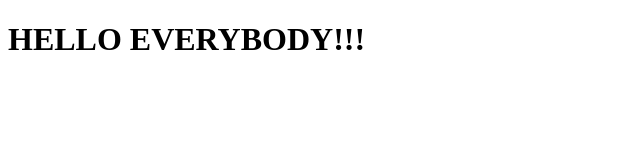
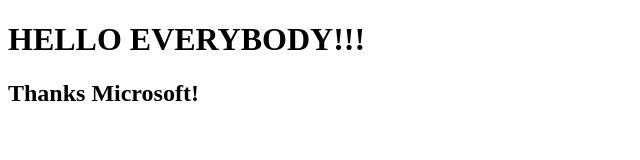
Before and after one commit to missbabelfish/gitFuns, a plain HTML site: page index.html in a window 1280 px wide. Shown: the whole page, without its empty margins (0-640 px from the left). Drawn offline with Linux system fonts and the light colour scheme.

Commit message:
added thanks. fixes #1

```diff
--- a/index.html
+++ b/index.html
@@ -9,5 +9,6 @@
 </head>
 <body>
     <h1>HELLO EVERYBODY!!!</h1>
+    <h2>Thanks Microsoft!</h2>
 </body>
 </html>
```
